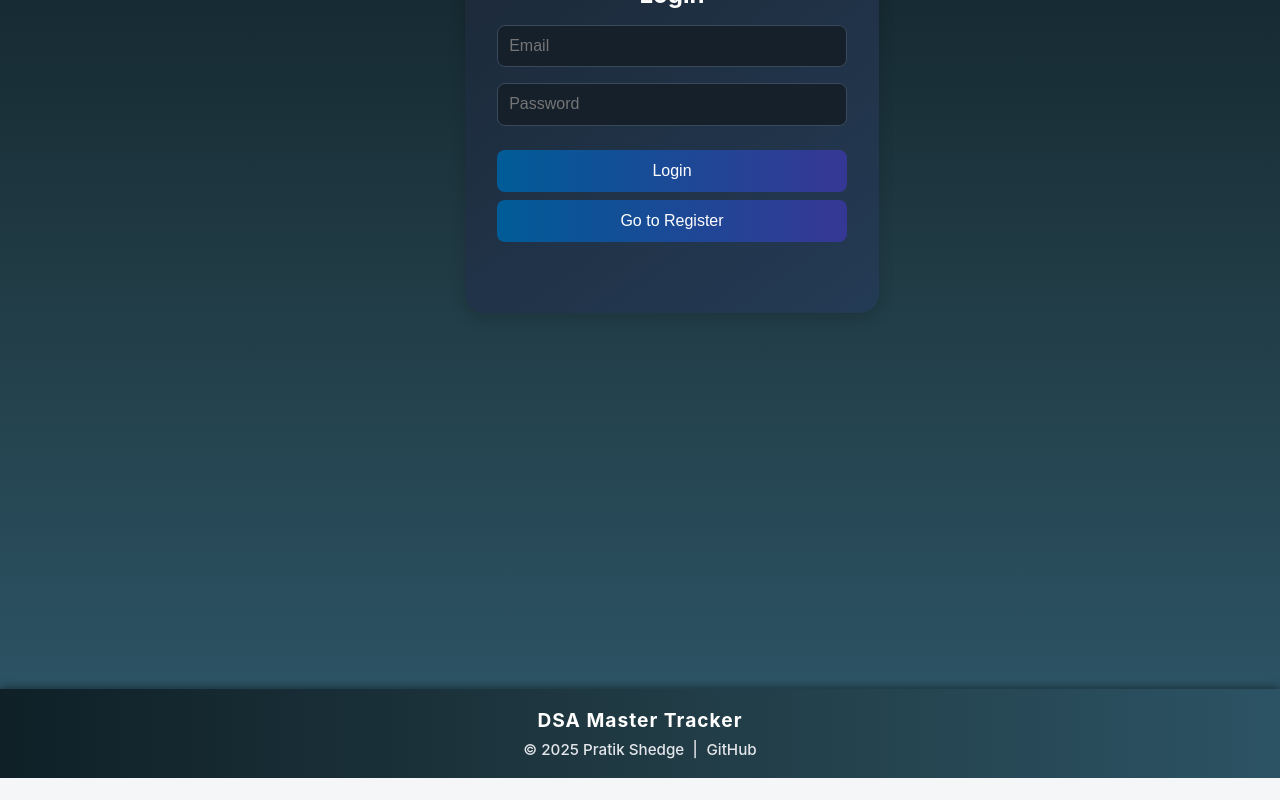
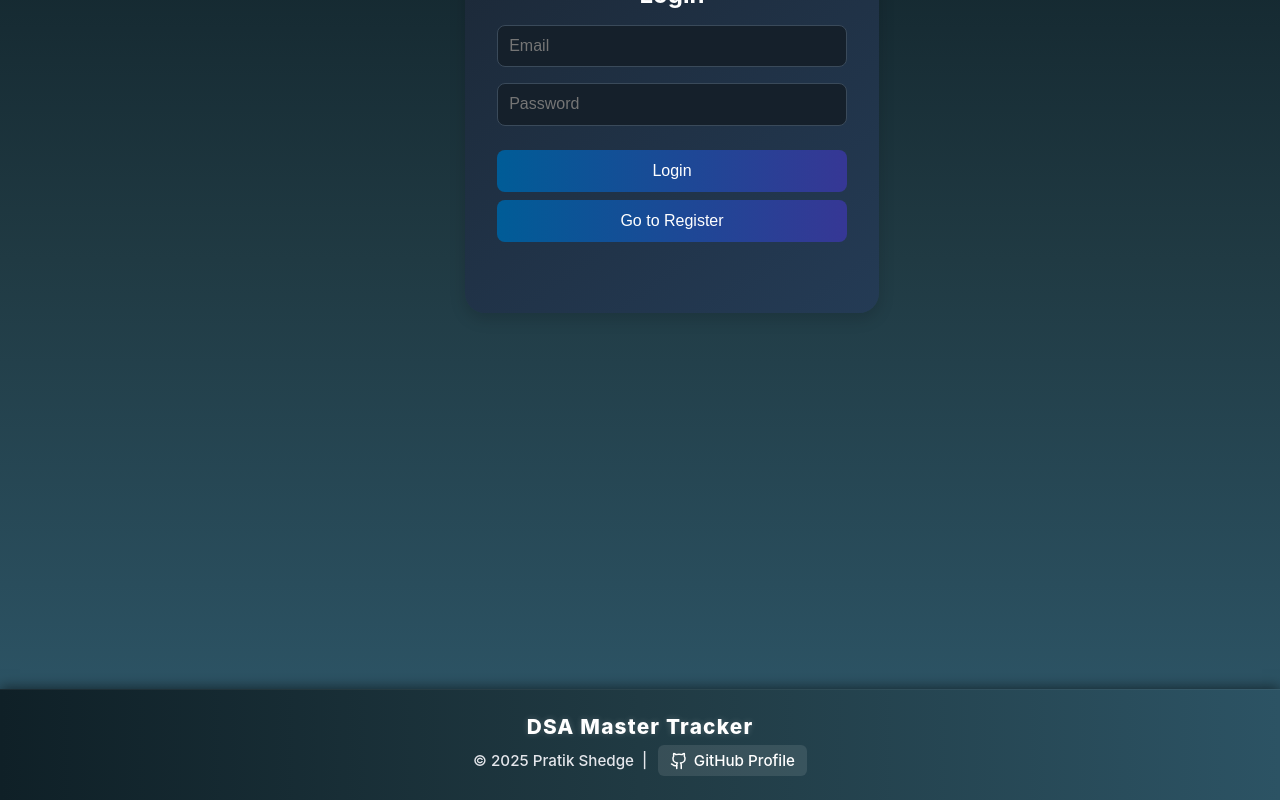
Before and after one commit to Pratik-shedge07/dsa-tracker, a React (Create React App) app: page /login in a window 1280 px wide. Shown: the part 236-1036 px from the top of the page. Before the commit the page ends 1014 px from the top, so only its background shows below. Built offline with nearby package versions, Linux system fonts and the light colour scheme.

Commit message:
footer changes

```diff
--- a/src/components/Footer.jsx
+++ b/src/components/Footer.jsx
@@ -1,47 +1,66 @@
 import React from 'react';
 import styled from 'styled-components';
+import { Github } from 'lucide-react';
 
 const FooterContainer = styled.footer`
   background: linear-gradient(to right, #0f2027, #203a43, #2c5364);
   color: #e4e6eb;
-  padding: 1.2rem 2rem;
+  padding: 1.5rem 2rem;
   text-align: center;
   font-size: 0.95rem;
   user-select: none;
-  box-shadow: 0 -2px 8px rgba(0, 0, 0, 0.4);
+  box-shadow: 0 -2px 12px rgba(0, 0, 0, 0.5);
+  border-top: 1px solid rgba(255, 255, 255, 0.05);
   display: flex;
   flex-direction: column;
   align-items: center;
-  gap: 0.3rem;
+  gap: 0.4rem;
 
   @media (max-width: 768px) {
-    padding: 1rem 0.5rem;
+    padding: 1.2rem 1rem;
     font-size: 0.85rem;
   }
 `;
 
 const FooterLogo = styled.div`
-  font-weight: 700;
-  font-size: 1.2rem;
+  font-weight: 800;
+  font-size: 1.3rem;
   color: #ffffff;
-  letter-spacing: 1px;
-  margin-bottom: 0.2rem;
+  letter-spacing: 1.2px;
+  text-shadow: 0 0 6px rgba(255, 255, 255, 0.2);
+  transition: text-shadow 0.3s ease;
+
+  &:hover {
+    text-shadow: 0 0 12px rgba(255, 255, 255, 0.4);
+  }
 `;
 
 const FooterText = styled.div`
   font-weight: 500;
+  display: flex;
+  align-items: center;
+  gap: 0.4rem;
+  flex-wrap: wrap;
 `;
 
 const ExternalLink = styled.a`
-  color: #e4e6eb;
+  color: #ffffff;
+  display: inline-flex;
+  align-items: center;
+  background-color: rgba(255, 255, 255, 0.1);
+  padding: 6px 12px;
+  border-radius: 6px;
   font-weight: 500;
   text-decoration: none;
-  margin-left: 0.3rem;
-  transition: color 0.3s ease;
+  transition: all 0.3s ease;
 
   &:hover {
-    color: #ffffff;
-    text-decoration: underline;
+    background-color: rgba(255, 255, 255, 0.2);
+    transform: translateY(-2px);
+  }
+
+  svg {
+    margin-right: 6px;
   }
 `;
 
@@ -56,7 +75,8 @@ function Footer() {
           target="_blank"
           rel="noopener noreferrer"
         >
-          GitHub
+          <Github size={18} />
+          GitHub Profile
         </ExternalLink>
       </FooterText>
     </FooterContainer>
```
